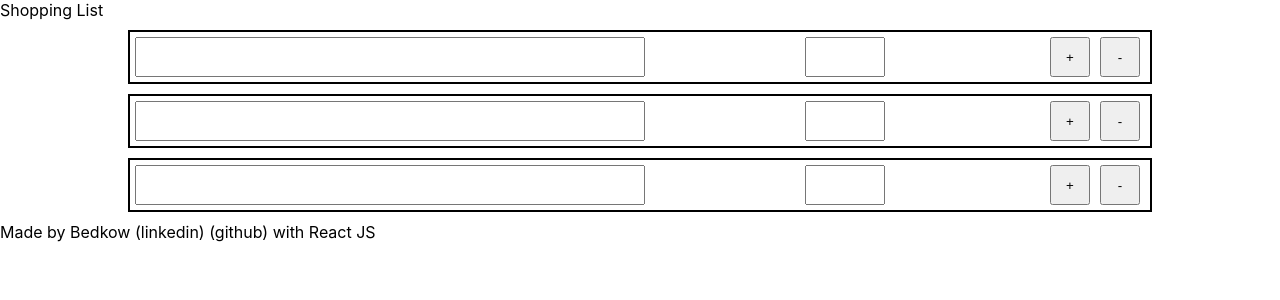
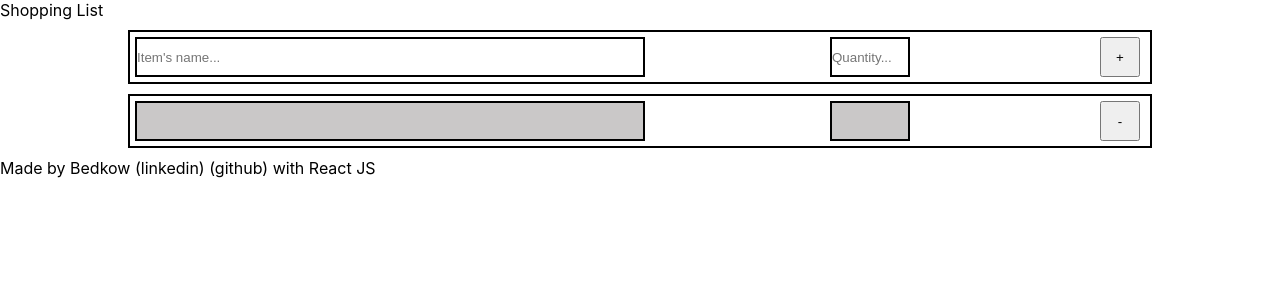
Before and after one commit to Bedkow/shopping_list, a React (Create React App) app: page / in a window 1280 px wide. Shown: the top 300 px of the page. Built offline with nearby package versions, Linux system fonts and the light colour scheme.

Commit message:
crude styling and working concept

```diff
--- a/src/components/Item.css
+++ b/src/components/Item.css
@@ -22,10 +22,16 @@
 .name-input {
 	margin: 5px;
 	min-width: 50%;
+	border: 2px black solid;
 }
 
 .number-input {
 	height: 40px;
 	width: 80px;
 	margin: 5px;
+	border: 2px black solid;
 }
+
+.saved {
+	background-color: rgb(202, 200, 200);
+}
--- a/src/components/Item.js
+++ b/src/components/Item.js
@@ -1,13 +1,20 @@
 import "./Item.css";
 
 const Item = () => {
+	// let itemRandomNumber = Math.random();
+
+	const deleteItem = () => {
+		console.log("-");
+	};
+
 	return (
 		<div className="item">
-			<input type="text" className="name-input"></input>
-			<input type="number" className="number-input"></input>
+			<div className="name-input saved"></div>
+			<div className="number-input saved"></div>
 			<div className="btn-container">
-				<button className="float-right-btn">+</button>
-				<button className="float-right-btn">-</button>
+				<button className="float-right-btn" onClick={deleteItem}>
+					-
+				</button>
 			</div>
 		</div>
 	);
--- a/src/components/ItemContainer.js
+++ b/src/components/ItemContainer.js
@@ -1,11 +1,11 @@
 import Item from "./Item";
+import ItemInitial from "./ItemInitial";
 import "./ItemContainer.css";
 
 const ItemContainer = () => {
 	return (
 		<div>
-			<Item />
-			<Item />
+			<ItemInitial />
 			<Item />
 		</div>
 	);
--- /dev/null
+++ b/src/components/ItemInitial.js
@@ -0,0 +1,29 @@
+import "./Item.css";
+
+const ItemInitial = () => {
+	const createItem = () => {
+		console.log("+");
+	};
+
+	return (
+		<div className="item">
+			<input
+				type="text"
+				className="name-input"
+				placeholder="Item's name..."
+			></input>
+			<input
+				type="number"
+				className="number-input"
+				placeholder="Quantity..."
+			></input>
+			<div className="btn-container">
+				<button className="float-right-btn" onClick={createItem}>
+					+
+				</button>
+			</div>
+		</div>
+	);
+};
+
+export default ItemInitial;
```
